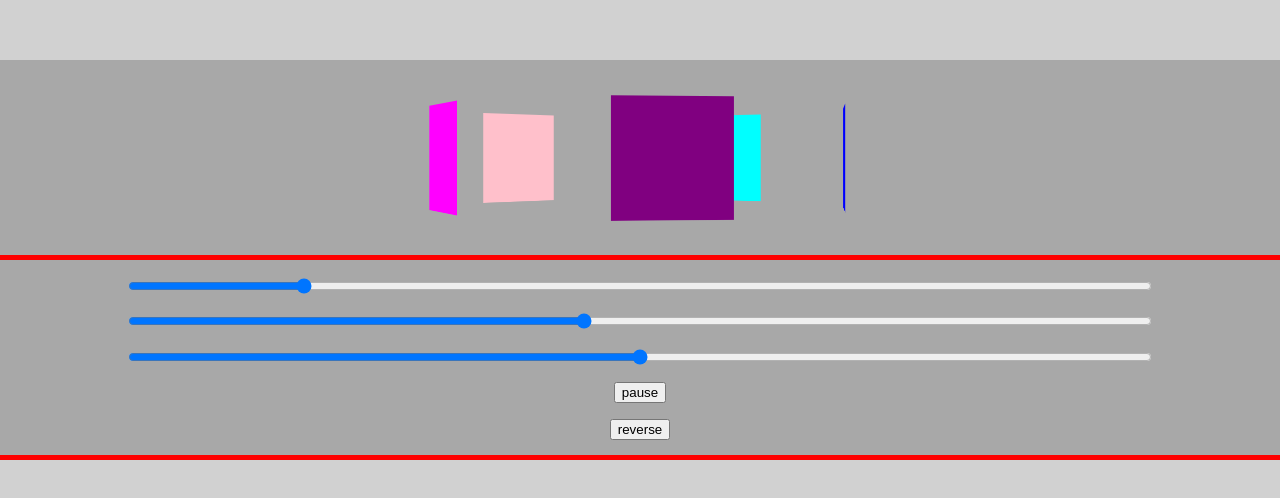
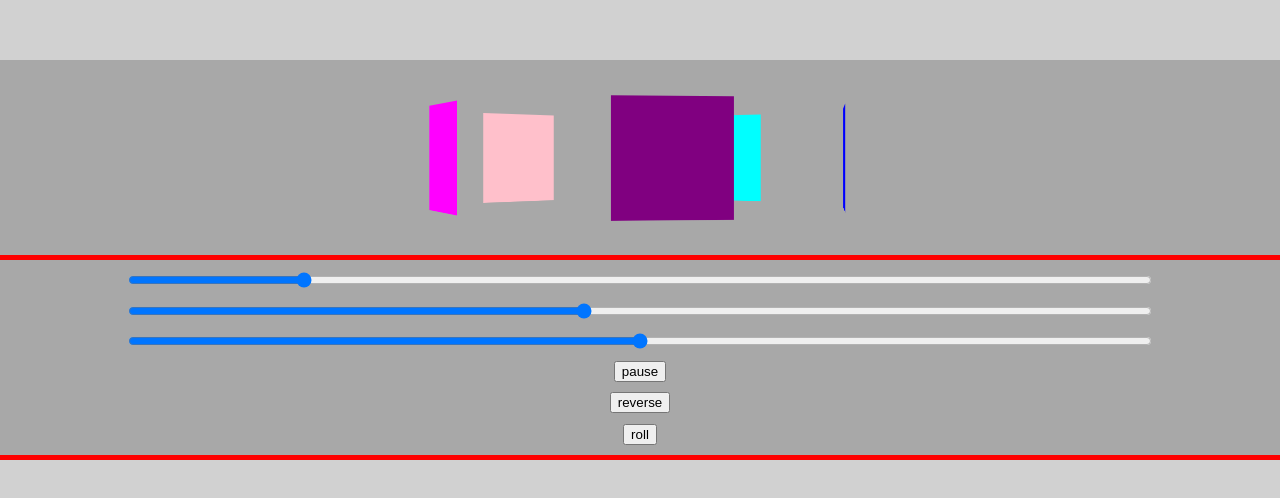
Before and after one commit to wystler/css-animated-carousel, a React (Create React App) app: page / in a window 1280 px wide. Shown: the part 140-638 px from the top of the page. Built offline with nearby package versions, Linux system fonts and the light colour scheme.

Commit message:
add roll button

```diff
--- a/src/Carousel.jsx
+++ b/src/Carousel.jsx
@@ -11,6 +11,7 @@ export const Carousel = () => {
     const [slideContents, setSlideContents] = useState(colours)
     const [paused, setPaused] = useState("running")
     const [direction, setDirection] = useState("normal")
+    const [slideRoll, setSlideRoll] = useState(false)
     const [slideArray, setSlideArray] = useState([])
     const [draw, setDraw] = useState(0)
 
@@ -41,6 +42,7 @@ export const Carousel = () => {
                         key={index}
                         index={index}
                         rotationTime={(11-rotationTime)/2}
+                        slideRoll={slideRoll}
                         numberOfSlides={numberOfSlides}
                         slideScale={slideScale}
                         slideContents={slideContents}
@@ -89,12 +91,20 @@ export const Carousel = () => {
                         }}>
                     pause
                 </button>
+
                 <button
                     onClick={() => {
                         direction === "normal" ? setDirection("reverse") : setDirection("normal")
                     }}>
                     reverse
                 </button>
+
+                <button
+                    onClick={() => {
+                        slideRoll ? setSlideRoll(false) : setSlideRoll(true)
+                    }}>
+                    roll
+                </button>
             </div>
 
         </div>
--- a/src/Slide.jsx
+++ b/src/Slide.jsx
@@ -2,12 +2,15 @@ import { useState, useEffect } from "react"
 
 export const Slide = (props) => {
 
-    const {index, rotationTime, numberOfSlides, slideContents, animationPlayState, animationDirection, slideScale} = props
+    const {index, rotationTime, numberOfSlides, slideContents, animationPlayState, animationDirection, slideScale, slideRoll} = props
     const [count, setCount] = useState(1)
 
     useEffect(() => {
         document.documentElement.style.setProperty(`--slideScale`, slideScale)
-    },[slideScale])
+        slideRoll ?
+        document.documentElement.style.setProperty(`--slideRoll`, `360deg`) :
+        document.documentElement.style.setProperty(`--slideRoll`, `0deg`)
+    },[slideScale, slideRoll])
 
     const animationDelay = -rotationTime+index*(rotationTime/numberOfSlides)+0.05
     //  -rotationtime fills the carousel before render,
--- a/src/css/App.css
+++ b/src/css/App.css
@@ -50,6 +50,6 @@
 }
 
 @keyframes spin {
-    0% {transform: rotateY(-80deg) translateZ(200px) scale(var(--slideScale));}
-    100% {transform: rotateY(280deg) translateZ(200px) scale(var(--slideScale));}
+    0% {transform: rotateY(-80deg) translateZ(200px) scale(var(--slideScale)) rotateZ(0deg);}
+    100% {transform: rotateY(280deg) translateZ(200px) scale(var(--slideScale)) rotateZ(var(--slideRoll));}
 }
```
